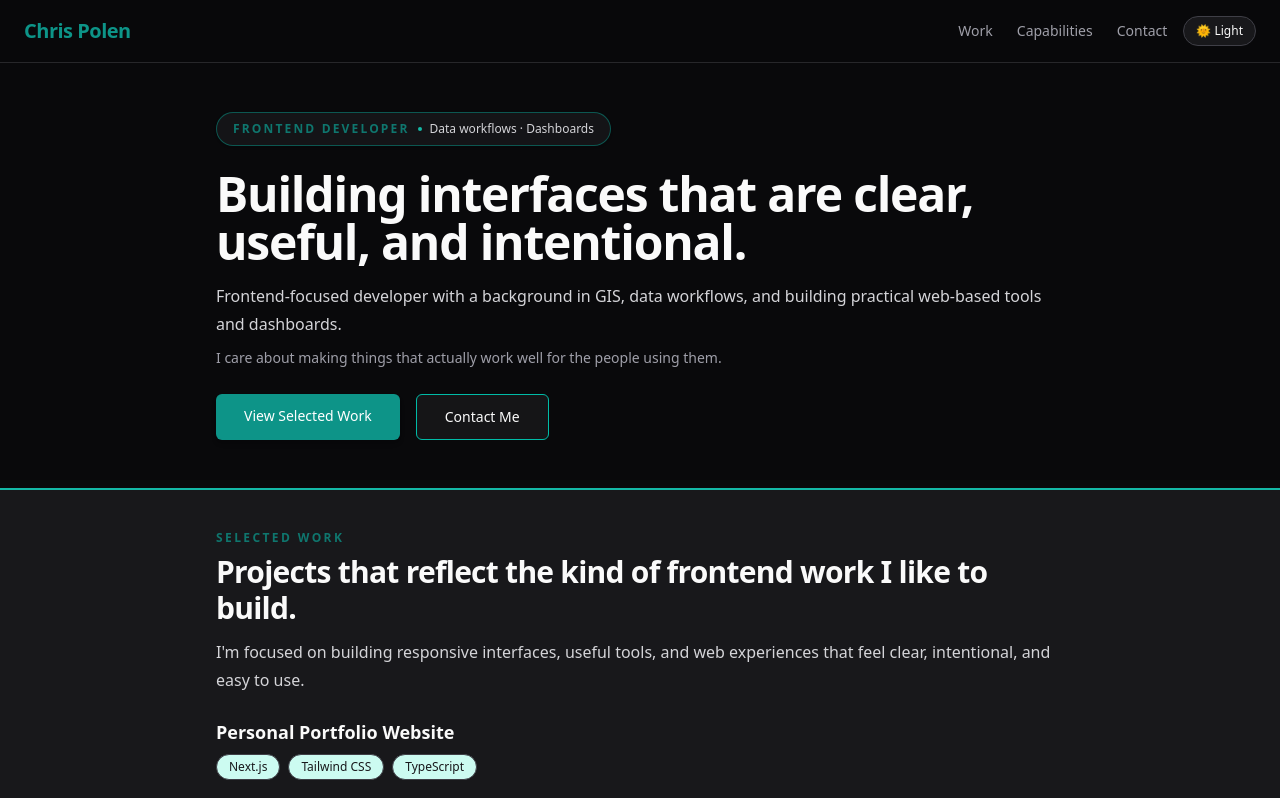
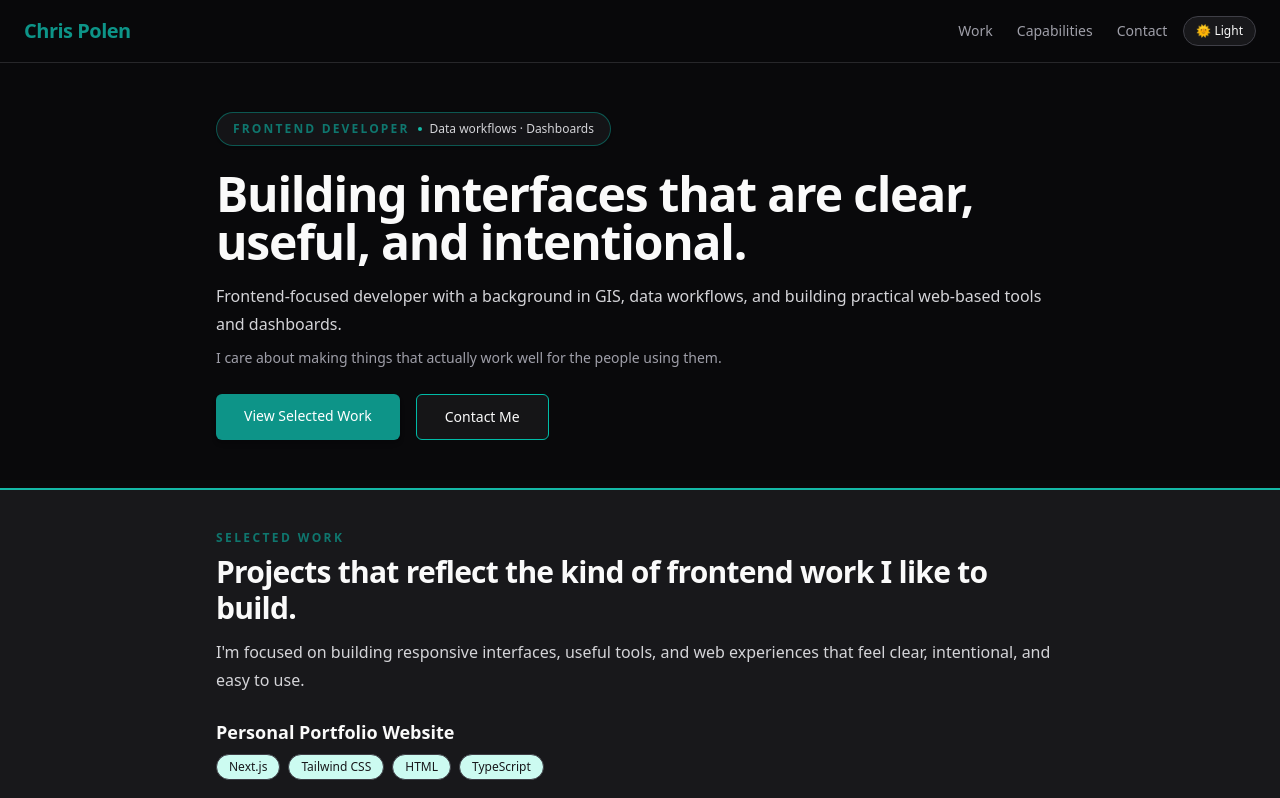
Before and after one commit to Polen89/my-portfolio, a Next.js app: page / in a window 1280 px wide. Shown: the top 798 px of the page. Built offline with nearby package versions, Linux system fonts and the light colour scheme.

Commit message:
added pill for html for under Personal Port...

```diff
--- a/app/page.tsx
+++ b/app/page.tsx
@@ -6,7 +6,7 @@ export default function HomePage() {
       title: "Personal Portfolio Website",
       description:
           "Next.js + Tailwind site that presents my frontend direction, projects, and technical background.",
-      stack: ["Next.js", "Tailwind CSS", "TypeScript"],
+      stack: ["Next.js", "Tailwind CSS", "HTML", "TypeScript"],
     },
     {
       title: "Electric Vehicle Dashboard",
```
